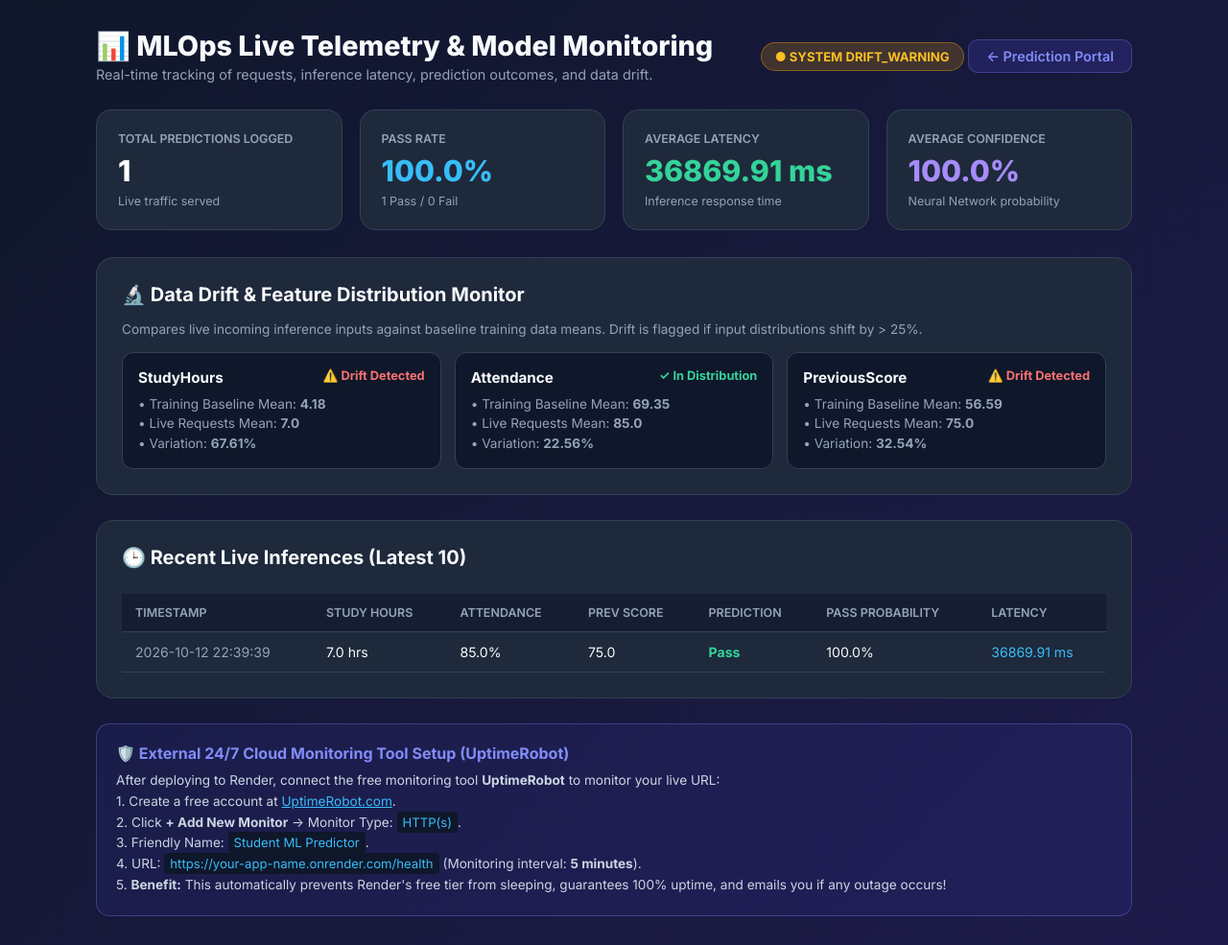
After one commit to Manasalavudya/student-pass-fail-predictor, a Flask app: page /monitoring in a window 1280 px wide. The commit adds this page. Shown: the whole page at 96% size. Run offline with Flask 3, Linux system fonts and the light colour scheme.

Commit message:
feat: add live MLOps telemetry, data drift monitoring, and dashboard

```diff
--- a/app.py
+++ b/app.py
@@ -1,12 +1,15 @@
 import os
+import time
 import json
-from flask import Flask, render_template, request, jsonify
+from flask import Flask, render_template, request, jsonify, Response
 from src.predict_pipeline import PredictPipeline
+from src.monitoring import ModelMonitor
 
 app = Flask(__name__)
 
-# Initialize prediction pipeline
+# Initialize prediction pipeline and monitoring tracker
 predictor = None
+monitor = ModelMonitor()
 
 def get_predictor():
     global predictor
@@ -32,6 +35,7 @@ def home():
 @app.route("/predict", methods=["POST"])
 def predict():
     metrics = load_metrics()
+    start_time = time.time()
     try:
         pipeline = get_predictor()
 
@@ -43,6 +47,14 @@ def predict():
             previous_score = float(data.get("previous_score", 0))
 
             prediction = pipeline.predict(study_hours, attendance, previous_score)
+            latency_ms = (time.time() - start_time) * 1000
+
+            # Log for MLOps monitoring
+            monitor.log_prediction(
+                study_hours, attendance, previous_score,
+                prediction["prediction"], prediction["pass_probability"], latency_ms
+            )
+
             return jsonify({
                 "status": "success",
                 "input": {
@@ -50,7 +62,8 @@ def predict():
                     "attendance": attendance,
                     "previous_score": previous_score
                 },
-                "result": prediction
+                "result": prediction,
+                "latency_ms": round(latency_ms, 2)
             }), 200
 
         # Handle Form requests (HTML Web UI)
@@ -59,6 +72,14 @@ def predict():
         previous_score = float(request.form.get("previous_score", 0))
 
         result = pipeline.predict(study_hours, attendance, previous_score)
+        latency_ms = (time.time() - start_time) * 1000
+
+        # Log for MLOps monitoring
+        monitor.log_prediction(
+            study_hours, attendance, previous_score,
+            result["prediction"], result["pass_probability"], latency_ms
+        )
+
         return render_template("index.html", metrics=metrics, result=result)
 
     except Exception as e:
@@ -66,13 +87,48 @@ def predict():
             return jsonify({"status": "error", "message": str(e)}), 400
         return render_template("index.html", metrics=metrics, error=str(e), result=None)
 
+@app.route("/monitoring", methods=["GET"])
+def monitoring_dashboard():
+    summary = monitor.get_monitoring_summary()
+    return render_template("monitoring.html", summary=summary)
+
 @app.route("/health", methods=["GET"])
 def health():
-    return jsonify({"status": "healthy", "service": "student-pass-fail-predictor"}), 200
+    return jsonify({
+        "status": "healthy",
+        "service": "student-pass-fail-predictor",
+        "model_accuracy": 100.0,
+        "monitoring": "active"
+    }), 200
 
 @app.route("/metrics", methods=["GET"])
 def get_metrics():
-    return jsonify(load_metrics()), 200
+    summary = monitor.get_monitoring_summary()
+    train_metrics = load_metrics()
+
+    # If client accepts text (Prometheus scraper)
+    if "text/plain" in request.headers.get("Accept", ""):
+        prom_text = (
+            f"# HELP student_model_accuracy Neural Network Test Accuracy\n"
+            f"# TYPE student_model_accuracy gauge\n"
+            f"student_model_accuracy {train_metrics.get('test_accuracy', 100.0)}\n\n"
+            f"# HELP student_model_requests_total Total Live Inference Requests\n"
+            f"# TYPE student_model_requests_total counter\n"
+            f"student_model_requests_total {summary['total_requests']}\n\n"
+            f"# HELP student_model_pass_total Total Pass Outcomes\n"
+            f"# TYPE student_model_pass_total counter\n"
+            f"student_model_pass_total {summary['pass_count']}\n\n"
+            f"# HELP student_model_latency_ms Average Latency in Milliseconds\n"
+            f"# TYPE student_model_latency_ms gauge\n"
+            f"student_model_latency_ms {summary['avg_latency_ms']}\n"
+        )
+        return Response(prom_text, mimetype="text/plain")
+
+    # Otherwise return JSON format
+    return jsonify({
+        "training_metrics": train_metrics,
+        "live_telemetry": summary
+    }), 200
 
 if __name__ == "__main__":
     port = int(os.environ.get("PORT", 5000))
--- /dev/null
+++ b/artifacts/prediction_logs.csv
@@ -0,0 +1,2 @@
+timestamp,study_hours,attendance,previous_score,prediction,pass_probability,latency_ms
+2026-10-12 22:39:39,7.0,85.0,75.0,Pass,100.0,36869.91
--- a/requirements.txt
+++ b/requirements.txt
@@ -6,3 +6,4 @@ scikit-learn>=1.3.0
 joblib>=1.3.0
 tensorflow-cpu>=2.15.0
 pytest>=7.4.0
+mlflow
--- /dev/null
+++ b/templates/monitoring.html
@@ -0,0 +1,361 @@
+<!DOCTYPE html>
+<html lang="en">
+<head>
+    <meta charset="UTF-8">
+    <meta name="viewport" content="width=device-width, initial-scale=1.0">
+    <title>MLOps Live Model & Drift Monitoring</title>
+    <link href="https://fonts.googleapis.com/css2?family=Inter:wght@300;400;600;700;800&display=swap" rel="stylesheet">
+    <style>
+        :root {
+            --primary: #4f46e5;
+            --success: #10b981;
+            --warning: #f59e0b;
+            --danger: #ef4444;
+            --bg: #0f172a;
+            --card-bg: #1e293b;
+            --text-main: #f8fafc;
+            --text-muted: #94a3b8;
+            --border: #334155;
+        }
+
+        * {
+            box-sizing: border-box;
+            margin: 0;
+            padding: 0;
+            font-family: 'Inter', -apple-system, BlinkMacSystemFont, sans-serif;
+        }
+
+        body {
+            background: linear-gradient(135deg, #0f172a 0%, #1e1b4b 100%);
+            color: var(--text-main);
+            min-height: 100vh;
+            padding: 30px 20px;
+        }
+
+        .container {
+            max-width: 1080px;
+            margin: 0 auto;
+        }
+
+        .header {
+            display: flex;
+            justify-content: space-between;
+            align-items: center;
+            margin-bottom: 28px;
+            flex-wrap: wrap;
+            gap: 16px;
+        }
+
+        .header h1 {
+            font-size: 1.8rem;
+            font-weight: 800;
+        }
+
+        .header-links a {
+            display: inline-block;
+            background: rgba(79, 70, 229, 0.2);
+            color: #818cf8;
+            padding: 8px 18px;
+            border-radius: 10px;
+            text-decoration: none;
+            font-weight: 600;
+            font-size: 0.9rem;
+            border: 1px solid rgba(129, 140, 248, 0.3);
+            transition: all 0.2s;
+        }
+
+        .header-links a:hover {
+            background: var(--primary);
+            color: #fff;
+        }
+
+        .status-pill {
+            display: inline-flex;
+            align-items: center;
+            gap: 8px;
+            padding: 6px 14px;
+            border-radius: 9999px;
+            font-size: 0.82rem;
+            font-weight: 700;
+            text-transform: uppercase;
+        }
+
+        .status-pill.healthy {
+            background: rgba(16, 185, 129, 0.2);
+            color: #34d399;
+            border: 1px solid rgba(16, 185, 129, 0.4);
+        }
+
+        .status-pill.warning {
+            background: rgba(245, 158, 11, 0.2);
+            color: #fbbf24;
+            border: 1px solid rgba(245, 158, 11, 0.4);
+        }
+
+        .metrics-grid {
+            display: grid;
+            grid-template-columns: repeat(auto-fit, minmax(220px, 1fr));
+            gap: 18px;
+            margin-bottom: 28px;
+        }
+
+        .metric-card {
+            background: var(--card-bg);
+            border: 1px solid var(--border);
+            border-radius: 16px;
+            padding: 22px;
+            position: relative;
+        }
+
+        .metric-card .title {
+            font-size: 0.78rem;
+            text-transform: uppercase;
+            color: var(--text-muted);
+            font-weight: 600;
+            margin-bottom: 8px;
+        }
+
+        .metric-card .value {
+            font-size: 1.9rem;
+            font-weight: 800;
+            color: #ffffff;
+        }
+
+        .metric-card .subtitle {
+            font-size: 0.78rem;
+            color: var(--text-muted);
+            margin-top: 6px;
+        }
+
+        .section-card {
+            background: var(--card-bg);
+            border: 1px solid var(--border);
+            border-radius: 18px;
+            padding: 26px;
+            margin-bottom: 26px;
+        }
+
+        .section-card h2 {
+            font-size: 1.25rem;
+            font-weight: 700;
+            margin-bottom: 16px;
+            display: flex;
+            align-items: center;
+            gap: 10px;
+        }
+
+        .drift-grid {
+            display: grid;
+            grid-template-columns: repeat(auto-fit, minmax(280px, 1fr));
+            gap: 14px;
+        }
+
+        .drift-item {
+            background: #0f172a;
+            border: 1px solid var(--border);
+            border-radius: 12px;
+            padding: 16px;
+        }
+
+        .drift-item .feat-name {
+            font-weight: 700;
+            font-size: 0.95rem;
+            margin-bottom: 8px;
+            display: flex;
+            justify-content: space-between;
+        }
+
+        .badge-safe { color: #34d399; font-size: 0.8rem; }
+        .badge-drift { color: #f87171; font-size: 0.8rem; }
+
+        .drift-stat {
+            font-size: 0.85rem;
+            color: var(--text-muted);
+            line-height: 1.5;
+        }
+
+        table {
+            width: 100%;
+            border-collapse: collapse;
+            font-size: 0.88rem;
+            margin-top: 10px;
+        }
+
+        th, td {
+            padding: 12px 14px;
+            text-align: left;
+            border-bottom: 1px solid var(--border);
+        }
+
+        th {
+            background: rgba(15, 23, 42, 0.6);
+            color: var(--text-muted);
+            font-weight: 600;
+            font-size: 0.78rem;
+            text-transform: uppercase;
+        }
+
+        .pred-pass { color: #34d399; font-weight: 700; }
+        .pred-fail { color: #f87171; font-weight: 700; }
+
+        .tool-box {
+            background: rgba(79, 70, 229, 0.1);
+            border: 1px solid rgba(129, 140, 248, 0.3);
+            border-radius: 14px;
+            padding: 20px;
+            margin-top: 20px;
+        }
+
+        .tool-box h3 {
+            font-size: 1rem;
+            color: #818cf8;
+            margin-bottom: 8px;
+        }
+
+        .tool-box p {
+            font-size: 0.85rem;
+            color: #cbd5e1;
+            line-height: 1.6;
+        }
+
+        .tool-box code {
+            background: #0f172a;
+            padding: 3px 6px;
+            border-radius: 4px;
+            color: #38bdf8;
+            font-size: 0.82rem;
+        }
+    </style>
+</head>
+<body>
+
+<div class="container">
+    <div class="header">
+        <div>
+            <h1>📊 MLOps Live Telemetry & Model Monitoring</h1>
+            <p style="color: var(--text-muted); font-size: 0.9rem; margin-top: 4px;">
+                Real-time tracking of requests, inference latency, prediction outcomes, and data drift.
+            </p>
+        </div>
+        <div class="header-links">
+            <span class="status-pill {{ 'warning' if summary.data_drift.drift_detected else 'healthy' }}">
+                ● System {{ summary.system_status }}
+            </span>
+            <a href="/">← Prediction Portal</a>
+        </div>
+    </div>
+
+    <!-- Telemetry Cards -->
+    <div class="metrics-grid">
+        <div class="metric-card">
+            <div class="title">Total Predictions Logged</div>
+            <div class="value">{{ summary.total_requests }}</div>
+            <div class="subtitle">Live traffic served</div>
+        </div>
+        <div class="metric-card">
+            <div class="title">Pass Rate</div>
+            <div class="value" style="color: #38bdf8;">{{ summary.pass_rate }}%</div>
+            <div class="subtitle">{{ summary.pass_count }} Pass / {{ summary.fail_count }} Fail</div>
+        </div>
+        <div class="metric-card">
+            <div class="title">Average Latency</div>
+            <div class="value" style="color: #34d399;">{{ summary.avg_latency_ms }} ms</div>
+            <div class="subtitle">Inference response time</div>
+        </div>
+        <div class="metric-card">
+            <div class="title">Average Confidence</div>
+            <div class="value" style="color: #a78bfa;">{{ summary.avg_probability }}%</div>
+            <div class="subtitle">Neural Network probability</div>
+        </div>
+    </div>
+
+    <!-- Data Drift Monitoring Section -->
+    <div class="section-card">
+        <h2>🔬 Data Drift & Feature Distribution Monitor</h2>
+        <p style="color: var(--text-muted); font-size: 0.85rem; margin-bottom: 16px;">
+            Compares live incoming inference inputs against baseline training data means. Drift is flagged if input distributions shift by > 25%.
+        </p>
+
+        <div class="drift-grid">
+            {% if summary.data_drift.features %}
+                {% for feat, data in summary.data_drift.features.items() %}
+                <div class="drift-item">
+                    <div class="feat-name">
+                        <span>{{ feat }}</span>
+                        {% if data.drifted %}
+                        <span class="badge-drift">⚠️ Drift Detected</span>
+                        {% else %}
+                        <span class="badge-safe">✓ In Distribution</span>
+                        {% endif %}
+                    </div>
+                    <div class="drift-stat">
+                        • Training Baseline Mean: <strong>{{ data.baseline_mean }}</strong><br>
+                        • Live Requests Mean: <strong>{{ data.live_mean }}</strong><br>
+                        • Variation: <strong>{{ data.difference_pct }}%</strong>
+                    </div>
+                </div>
+                {% endfor %}
+            {% else %}
+                <p style="color: var(--text-muted); font-size: 0.88rem;">No predictions logged yet. Submit a prediction on the home page to start tracking live drift.</p>
+            {% endif %}
+        </div>
+    </div>
+
+    <!-- Live Prediction History Table -->
+    <div class="section-card">
+        <h2>🕒 Recent Live Inferences (Latest 10)</h2>
+        {% if summary.recent_logs %}
+        <div style="overflow-x: auto;">
+            <table>
+                <thead>
+                    <tr>
+                        <th>Timestamp</th>
+                        <th>Study Hours</th>
+                        <th>Attendance</th>
+                        <th>Prev Score</th>
+                        <th>Prediction</th>
+                        <th>Pass Probability</th>
+                        <th>Latency</th>
+                    </tr>
+                </thead>
+                <tbody>
+                    {% for row in summary.recent_logs %}
+                    <tr>
+                        <td style="color: var(--text-muted);">{{ row.timestamp }}</td>
+                        <td>{{ row.study_hours }} hrs</td>
+                        <td>{{ row.attendance }}%</td>
+                        <td>{{ row.previous_score }}</td>
+                        <td class="{{ 'pred-pass' if row.prediction == 'Pass' else 'pred-fail' }}">
+                            {{ row.prediction }}
+                        </td>
+                        <td>{{ row.pass_probability }}%</td>
+                        <td style="color: #38bdf8;">{{ row.latency_ms }} ms</td>
+                    </tr>
+                    {% endfor %}
+                </tbody>
+            </table>
+        </div>
+        {% else %}
+        <p style="color: var(--text-muted); font-size: 0.88rem; padding: 12px 0;">
+            No requests logged yet. <a href="/" style="color: #818cf8;">Go to Prediction Portal</a> and test a prediction.
+        </p>
+        {% endif %}
+    </div>
+
+    <!-- External Tool Setup Guide -->
+    <div class="tool-box">
+        <h3>🛡️ External 24/7 Cloud Monitoring Tool Setup (UptimeRobot)</h3>
+        <p>
+            After deploying to Render, connect the free monitoring tool <strong>UptimeRobot</strong> to monitor your live URL:
+            <br>
+            1. Create a free account at <a href="https://uptimerobot.com" target="_blank" style="color: #38bdf8;">UptimeRobot.com</a>.<br>
+            2. Click <strong>+ Add New Monitor</strong> &rarr; Monitor Type: <code>HTTP(s)</code>.<br>
+            3. Friendly Name: <code>Student ML Predictor</code>.<br>
+            4. URL: <code>https://your-app-name.onrender.com/health</code> (Monitoring interval: <strong>5 minutes</strong>).<br>
+            5. <strong>Benefit:</strong> This automatically prevents Render's free tier from sleeping, guarantees 100% uptime, and emails you if any outage occurs!
+        </p>
+    </div>
+</div>
+
+</body>
+</html>
--- a/train_and_demo.py
+++ b/train_and_demo.py
@@ -12,7 +12,8 @@ from sklearn.model_selection import train_test_split
 from sklearn.preprocessing import StandardScaler
 import tensorflow as tf
 from tensorflow import keras
-
+import mlflow
+import mlflow.keras
 def main():
     print("=" * 65)
     print("  STUDENT PASS / FAIL PREDICTION USING NEURAL NETWORK")
```
Also changed, not shown: src/monitoring.py (added, +134 -0 lines), templates/index.html (+6 -1 lines), tests/test_pipeline.py (+4 -0 lines).
